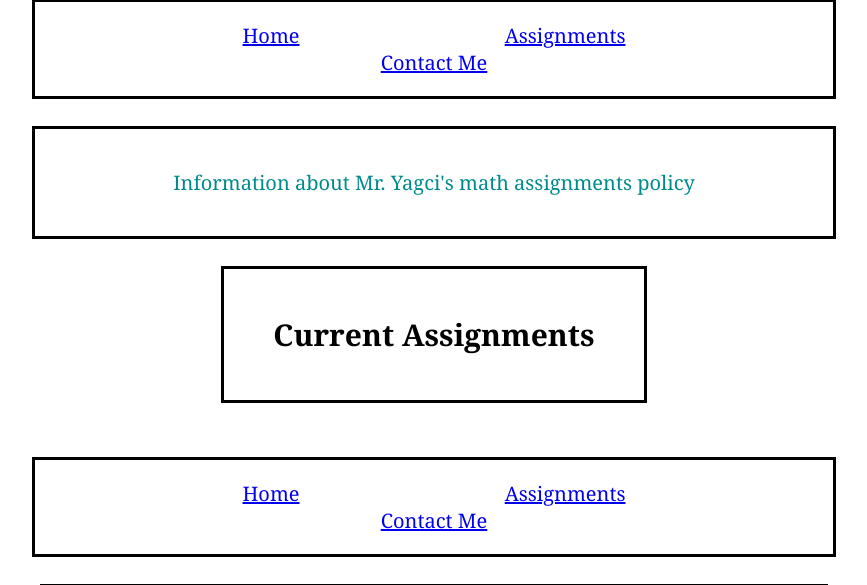
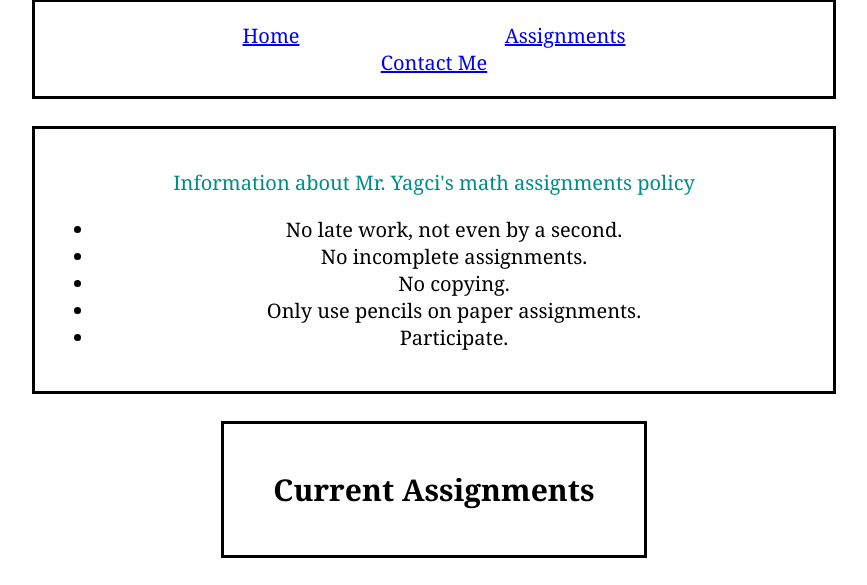
Before and after one commit to HSA-Columbus/mr-yagci-s-website-champion-s-club, a Flask app: page /background in a window 1280 px wide. Shown: the part 246-831 px from the top of the page, without its empty margins (206-1073 px from the left). Run offline with Flask 2, Linux system fonts and the light colour scheme.

Commit message:
added policies

```diff
--- a/templates/background.html
+++ b/templates/background.html
@@ -20,6 +20,13 @@
 
 <div>
     <p style="color: darkcyan">Information about Mr. Yagci's math assignments policy</p>
+    <ul>
+        <li>No late work, not even by a second.</li>
+        <li>No incomplete assignments.</li>
+        <li>No copying.</li>
+        <li>Only use pencils on paper assignments.</li>
+        <li>Participate.</li>
+    </ul>
 </div><br>
 
 <div style="width: 30%;">
```
